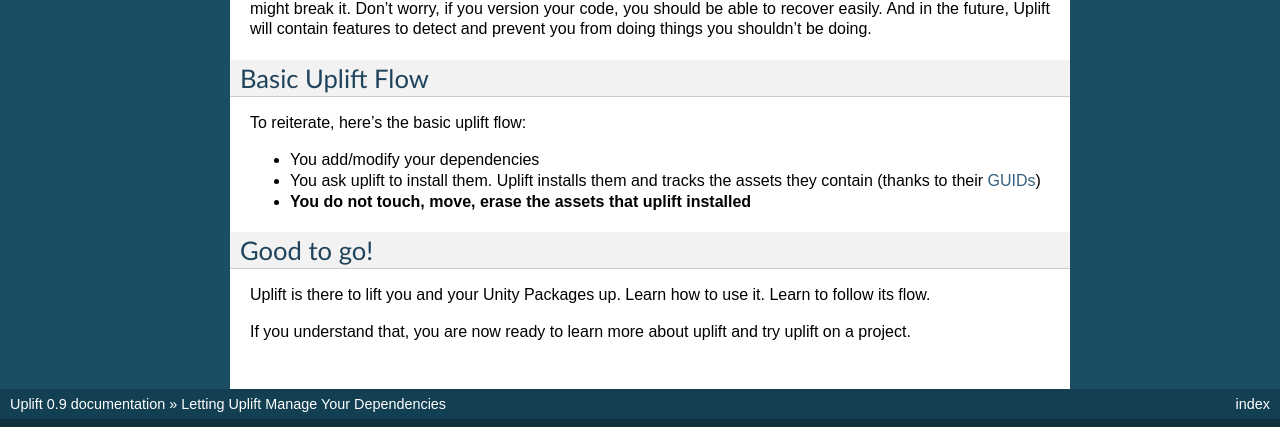
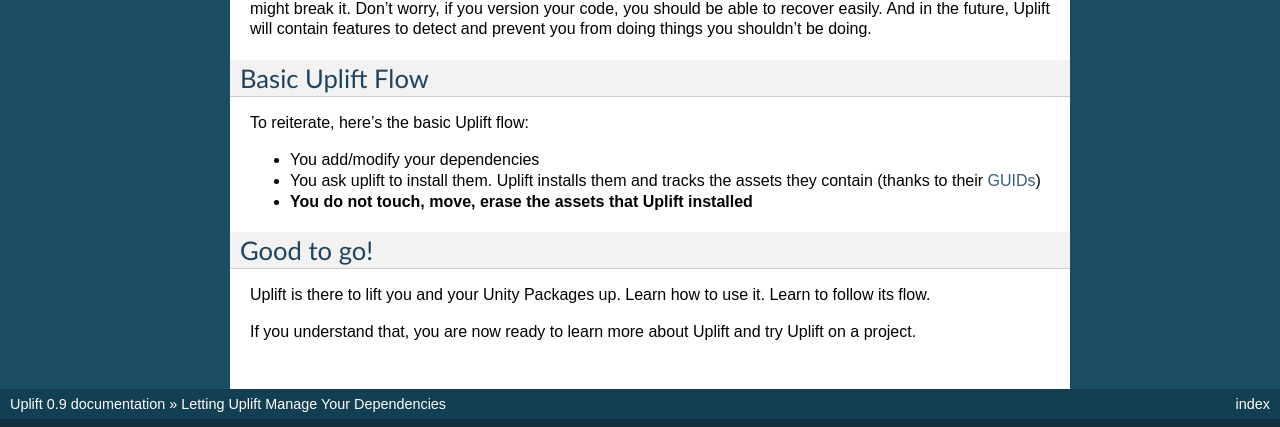
Before and after one commit to DragonBox/uplift-documentation, a Sphinx documentation site: the page built from source/uplift/paradigm_shift.rst, in a window 1280 px wide. Shown: the part 648-1075 px from the top of the page. Built offline with Sphinx 7.4.7, drawn with Linux system fonts in a browser that asks for light colours.

```diff
--- a/source/uplift/paradigm_shift.rst
+++ b/source/uplift/paradigm_shift.rst
@@ -31,15 +31,15 @@ If you want to perform the aforementionned quick operations that Unity allows, U
 Basic Uplift Flow
 -----------------
 
-To reiterate, here's the basic uplift flow:
+To reiterate, here's the basic Uplift flow:
 
 * You add/modify your dependencies
 * You ask uplift to install them. Uplift installs them and tracks the assets they contain (thanks to their `GUIDs<../unity/guids>`)
-* **You do not touch, move, erase the assets that uplift installed**
+* **You do not touch, move, erase the assets that Uplift installed**
 
 Good to go!
 -----------
 
 Uplift is there to lift you and your Unity Packages up. Learn how to use it. Learn to follow its flow.
 
-If you understand that, you are now ready to learn more about uplift and try uplift on a project.
+If you understand that, you are now ready to learn more about Uplift and try Uplift on a project.
```
